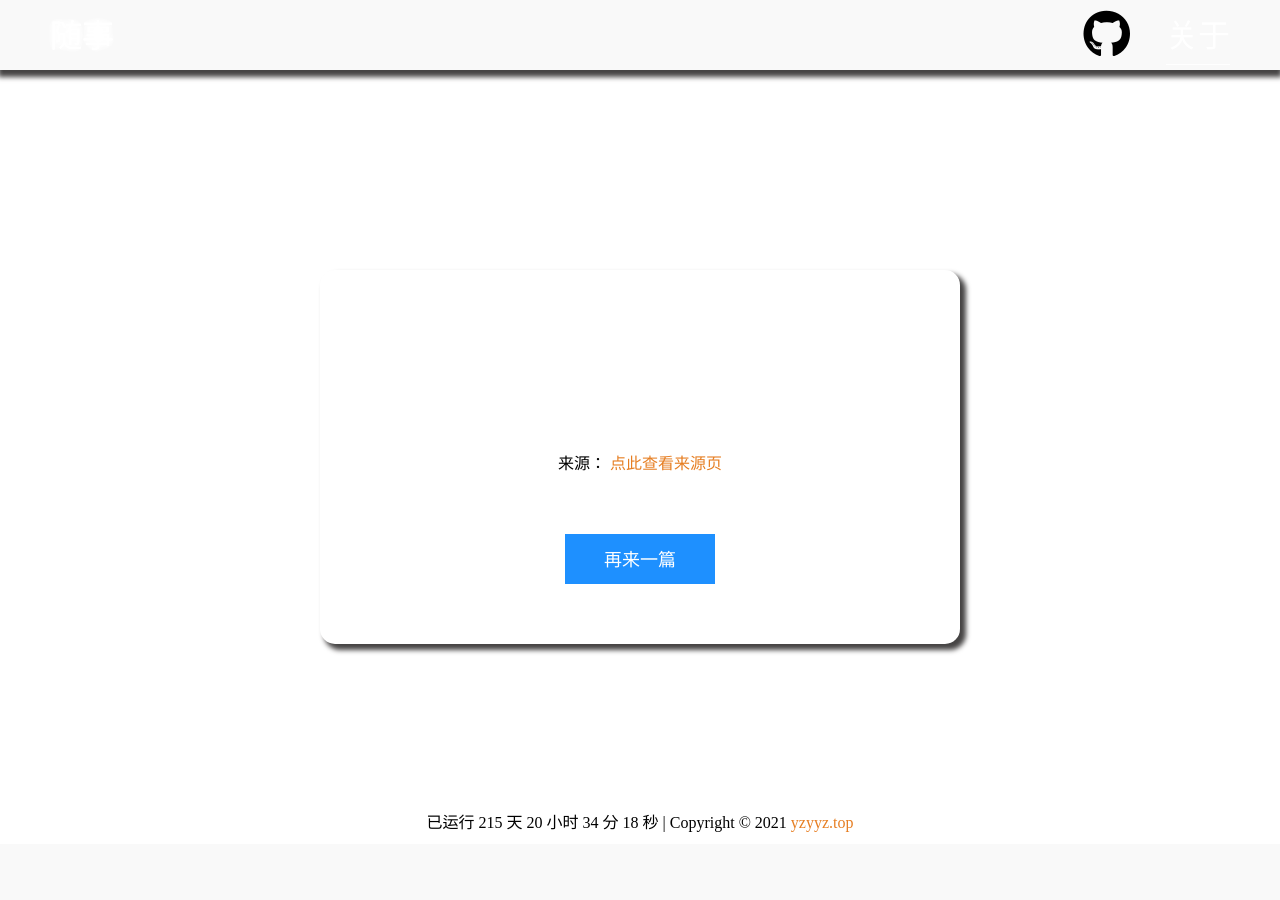
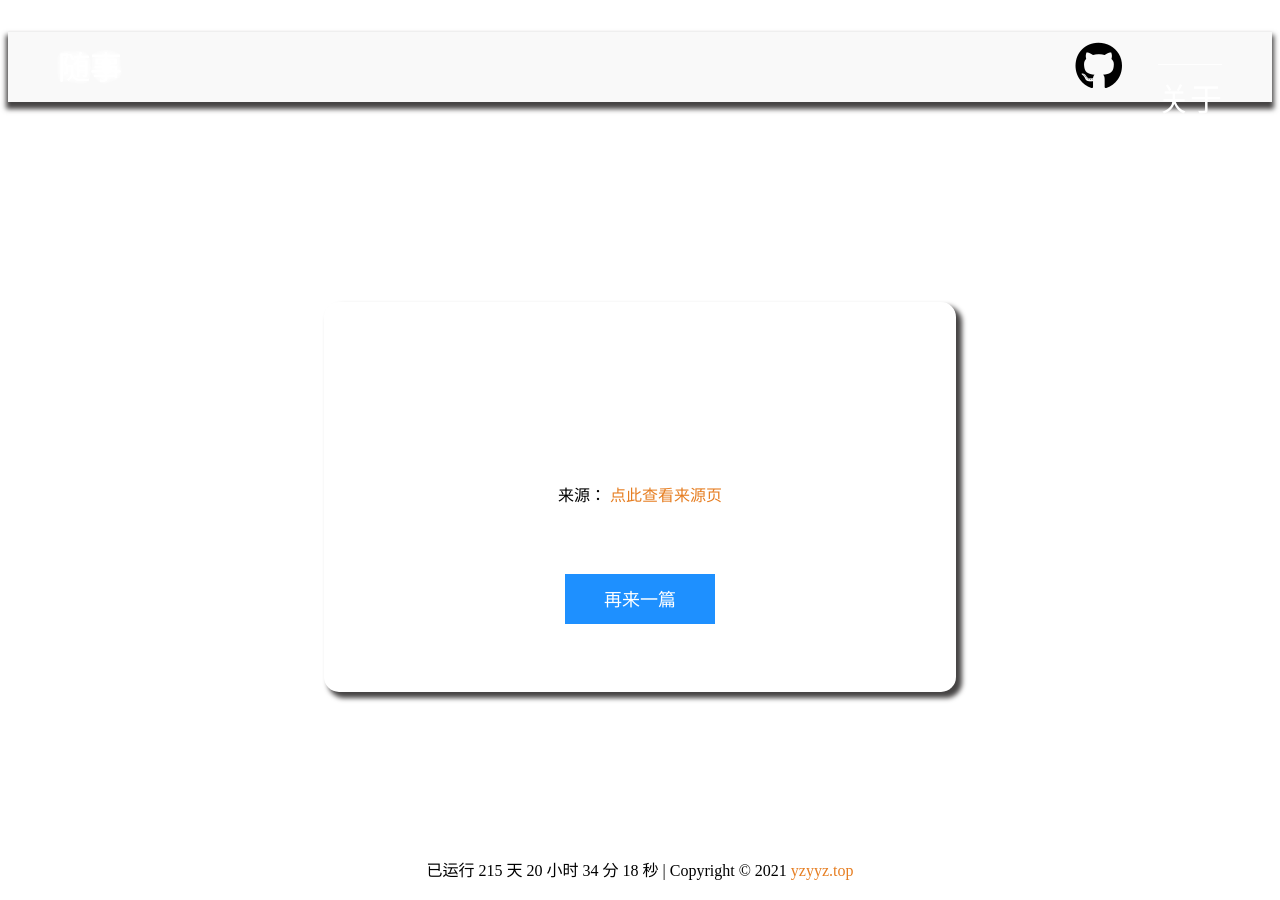
Before and after one commit to yzyyz1387/storys, a Flask app: template templates/about.html in a window 1280 px wide. Before the commit the page ends 832 px from the top, so only its background shows below. Run offline with Flask 2, Linux system fonts and the light colour scheme; the template is opened without the code that fills it, so the values that code supplies are empty; parts of the project's set-up code (start-up, migrations or seed data) failed here and were passed over; some libraries are stand-ins or nearby versions; some web fonts are replaced.

Commit message:
update css files

```diff
--- a/static/css/style.css
+++ b/static/css/style.css
@@ -1,4 +1,4 @@
-@font-face {
+/* @font-face {
     font-family: '03';
     src:url('https://cdn.jsdelivr.net/gh/yzyyz1387/blogimages/hhh/03.ttf');
 }
@@ -8,7 +8,7 @@
     margin: 0;
     font-family: '03';
 
-}
+} */
 body{
     background-repeat: no-repeat;
     background-attachment: fixed;
```
